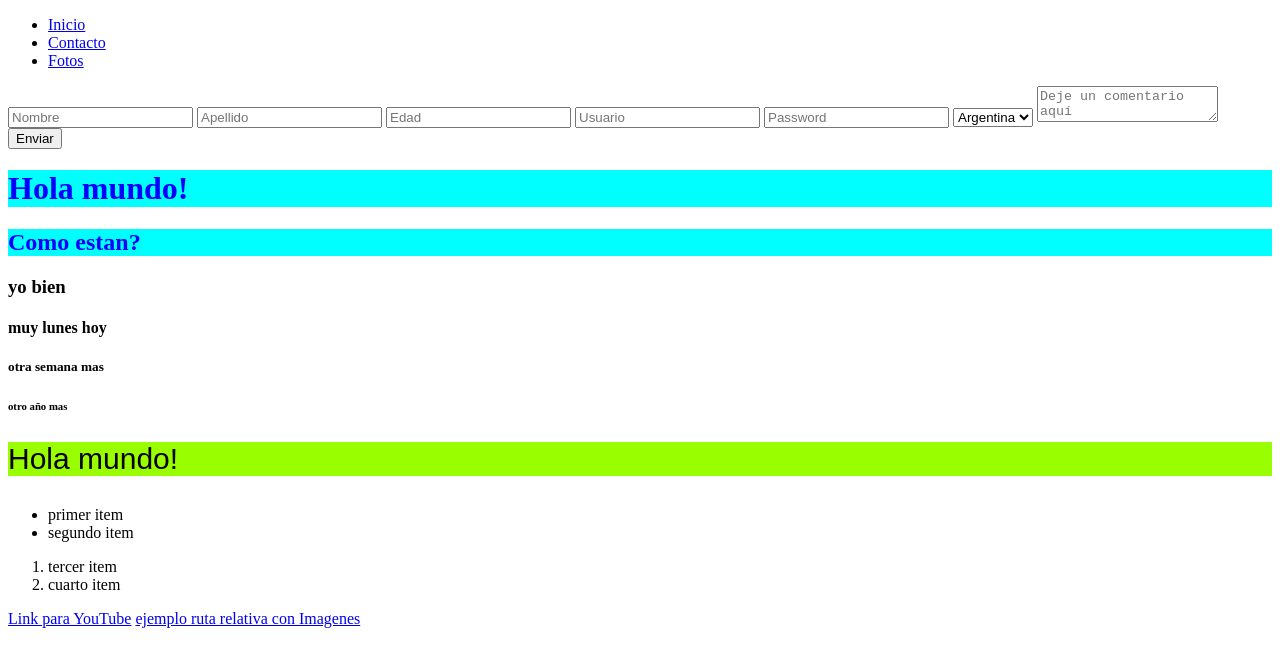
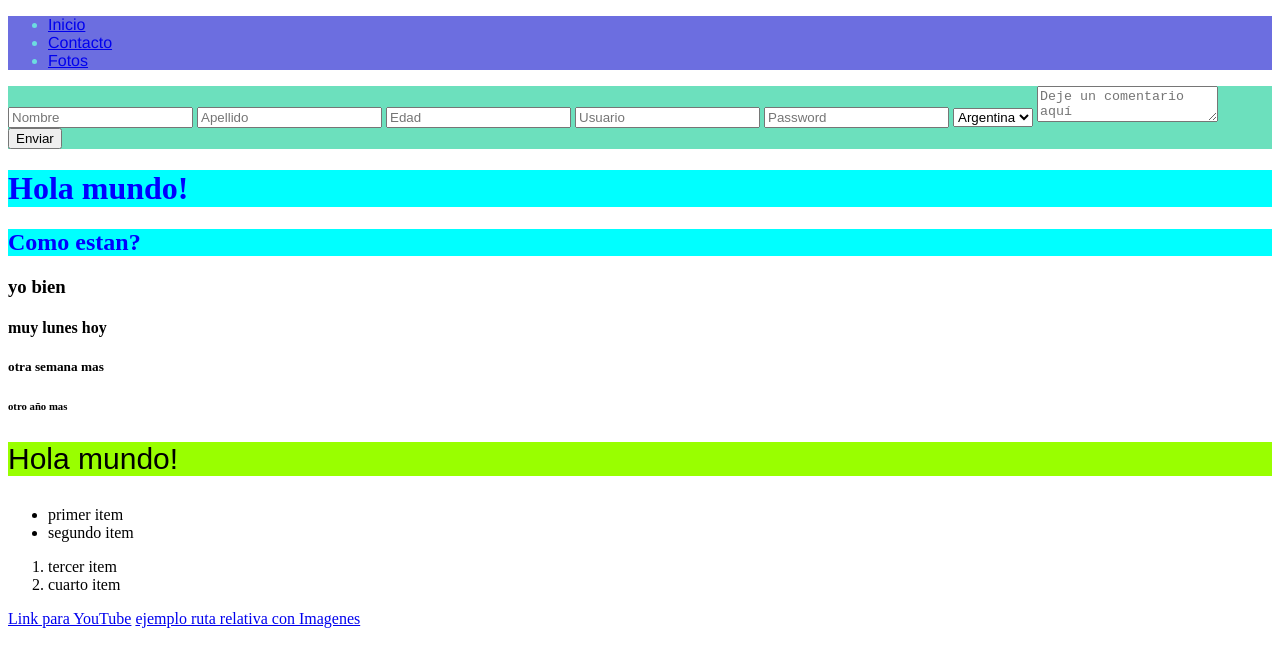
Before and after one commit to Belug04/Actividades-curso, a plain HTML site: page index.html in a window 1280 px wide. Drawn offline with Linux system fonts and the light colour scheme.

Commit message:
Add files via upload

```diff
--- a/Css/Style.css
+++ b/Css/Style.css
@@ -1,4 +1,17 @@
+/* Paleta de colores:
+ Color Primario: #6CDDE0
+ Color Secundario: #6C93E0
+ Color Terceario: #6CB8E0
+ Color Cuarto: #6CE0BD
+ Color Quinto: #6C6EE0
+ Color Sexto: #B6D1E0
+*/
+
+
+
+
 /*Index*/
+
 .milanesa{
     background-color: #99ff00;
     font-size: 30px;
@@ -9,10 +22,16 @@
     color: blue;
     background-color: aqua;
 }
-
+form{
+    background-color: #6CE0BD;
+}
+nav{
+    background-color: #6C6EE0;
+    color: aliceblue;
+    font-family: 'Franklin Gothic Medium', 'Arial Narrow', Arial, sans-serif;
+}
+.ul{
+    color: #6CDDE0;
+}
 
 /*Pagina Contacto*/
-
-/* Colores de la pagina:
-    1. rojo
-    2.#99ff00*/
--- a/index.html
+++ b/index.html
@@ -17,7 +17,7 @@
     </nav>
 </header>
 <body>
-
+<main>
     <form action="#" method="get">
       <input type="text" placeholder="Nombre">
       <input type="text" placeholder="Apellido">
@@ -35,7 +35,7 @@
       <button>Enviar</button>
 
     </form>
-
+</main>
 
     <h1 class="h1">Hola mundo!</h1>
     <h2 class="h2">Como estan?</h2>
```
Also changed, not shown: Paginas/fotos.html (+1 -1 lines).
